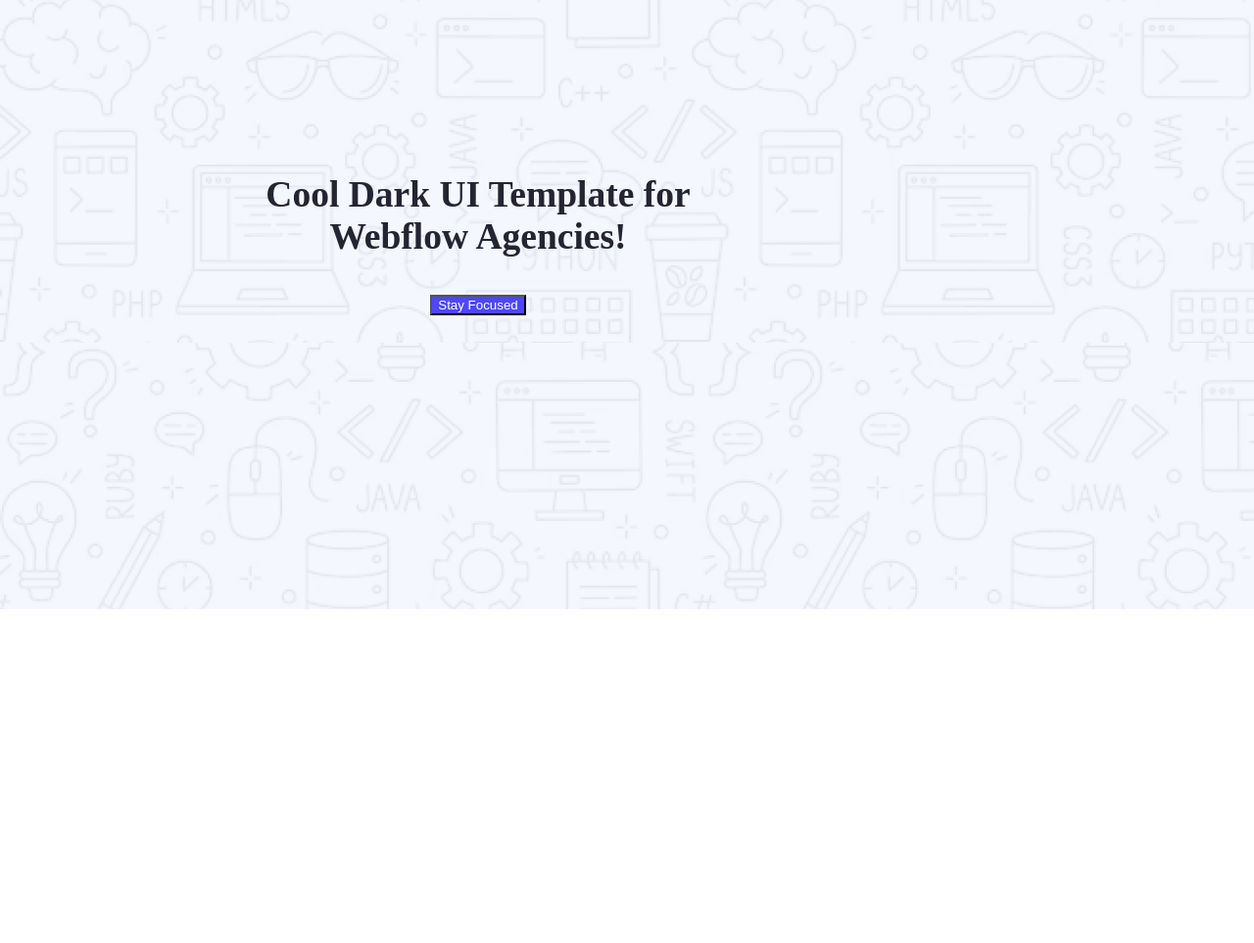
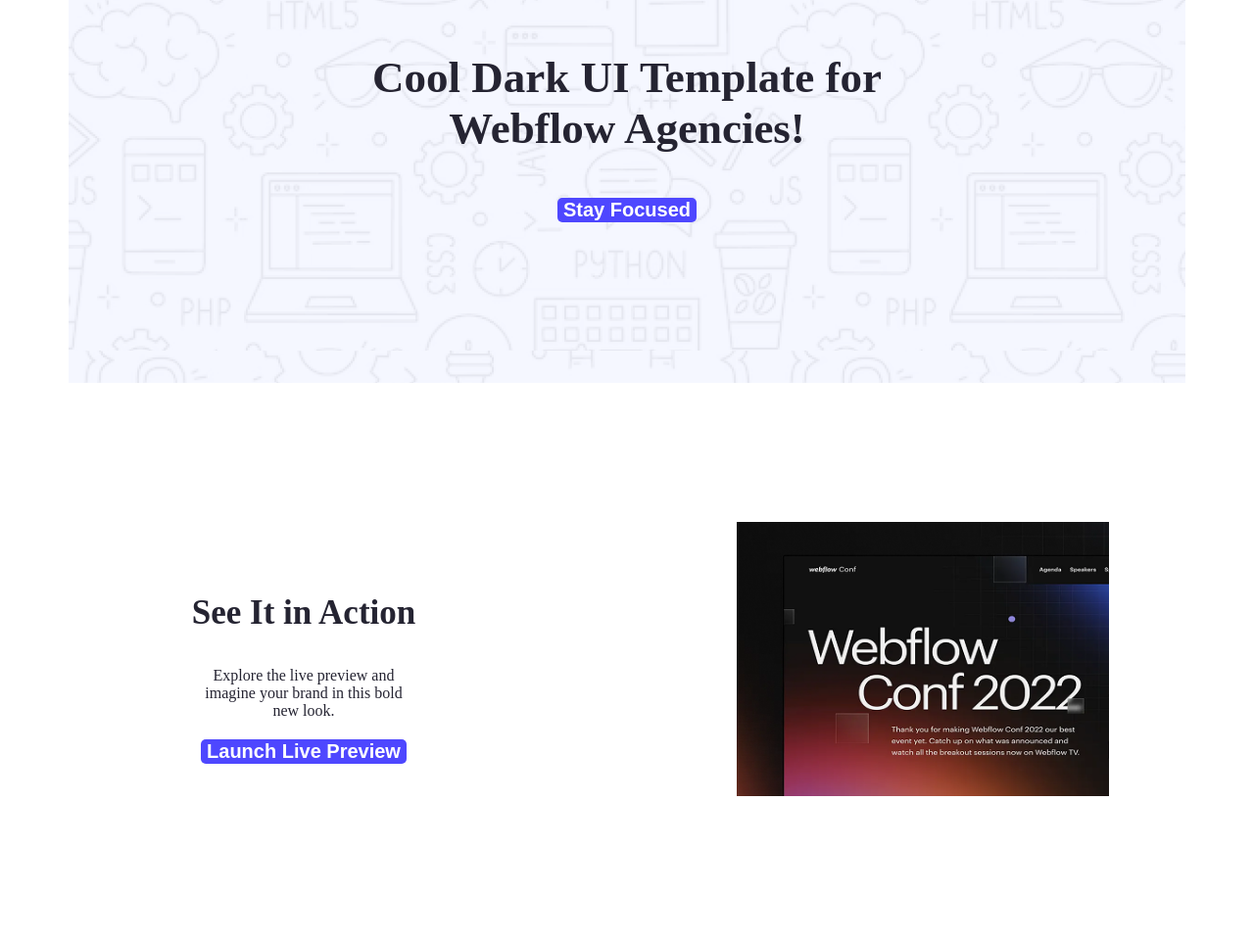
Before and after one commit to Alaminislamtuhin/my-frist-assignment, a plain HTML site: page index.html in a window 1280 px wide. Shown: the part 302-1265 px from the top of the page at 98% size. Before the commit the page ends 924 px from the top, so only its background shows below. Drawn offline with Linux system fonts and the light colour scheme.

Commit message:
update home page content

```diff
--- a/index.html
+++ b/index.html
@@ -10,9 +10,9 @@
     <link rel="stylesheet" href="styles/layout.css">
 </head>
 <body class="main-body">
-    <header>
+    <header class="main-header">
         <nav>
-            <h3 class="section-title">LOGO</h3>
+            <h3 class="banner-title">LOGO</h3>
             <ul>
                 <li><a href=""><button class="btn-primary">Sign Up</button></a></li>
             </ul>
@@ -22,10 +22,19 @@
             <h2>Cool Dark UI Template for Webflow Agencies!</h2>
             <button class="btn-primary">Stay Focused</button>
         </div>
-        </div>
 
     </header>
     <main>
+        <div class="section-content">
+            <div class="section-container">
+                <h3 class="section-title ">See It in Action</h3>
+                <p class="section-description">Explore the live preview and imagine your brand in this bold new look.</p>
+                <button class="btn-primary">Launch Live Preview</button>
+                </div>
+
+                <div>
+                <img class="img-container" src="Assets/wc-mini.png" alt="">
+                </div>
 
     </main>
     <footer>
--- a/styles/layout.css
+++ b/styles/layout.css
@@ -6,8 +6,11 @@
     "wdth" 100;
 }
 /* shared styles */
-.main-body{
-    background-image: url(../Assets/Hero-bg.png);
+
+.main-header{
+     background-image: url(../Assets/Hero-bg.png);
+     max-width: 1140px;
+    margin: 0 auto;
 }
 
 
@@ -19,6 +22,11 @@ nav{
     margin: 50px;
     font-size: 40px;
     text-align: center;
+    align-items: center;
+     background-image: url(../Assets/Hero-bg.png);
+    max-width: 1140px;
+    margin: 0 auto;
+
 }
 .section-title{
     color:#4E47FF;
@@ -33,28 +41,72 @@ nav li a{
 .btn-primary{
     background-color: #4E47FF;
     color:#FFFFFF;
-
+     font-weight: bold;
+    border-radius: 5px;
+    font-size: 20px;
+    border: none;
 }
-/* hover effect */
-.bnt-primary:hover{
-    background-color:#2980b9;
-}
-/* div styles */
-
-
+ .bnt-primary:hover{
+    background-color: #4E47FF;
+     }
 
 /* banner styles */
 .banner{
+    text-align: center;
+    justify-content: center;
+    align-items: center;
     gap: 37px;
-    padding: 200px;
-    text-align: center;
+    padding: 150px;
+    display: flex;
 
 }
 .banner-content{
+     text-align: center;
     color: #252432;
     font-weight: 905;
-    font-size: 25px;
-    text-align: center;
+    font-size: 30px;
     height: 237px;
     max-width: 560px;
+    align-items: center;
+    align-content: center;
+    justify-content: center;
+    gap: 37px;
 }
+/* action styles */
+.section-content{
+    text-align: center;
+    justify-content: center;
+    display: flex;
+    align-items: center;
+}
+
+
+.section-container{
+
+    justify-content: space-between;
+    gap: 45px;
+    padding: 180px;
+    max-width: 580px;
+
+
+}
+.section-title{
+    font-size: 35px;
+    font-weight: bold;
+    color: #252432;
+
+ }
+ .section-description{
+    color: #252432;
+    margin: 20px;
+ }
+ .img-container{
+    gap: auto;
+    padding: 140px;
+    border: #252432;
+    border-;
+    border-radius: 48px;
+    width: 380px;
+    height: 280px;
+    text-shadow: #252432;
+ }
```
